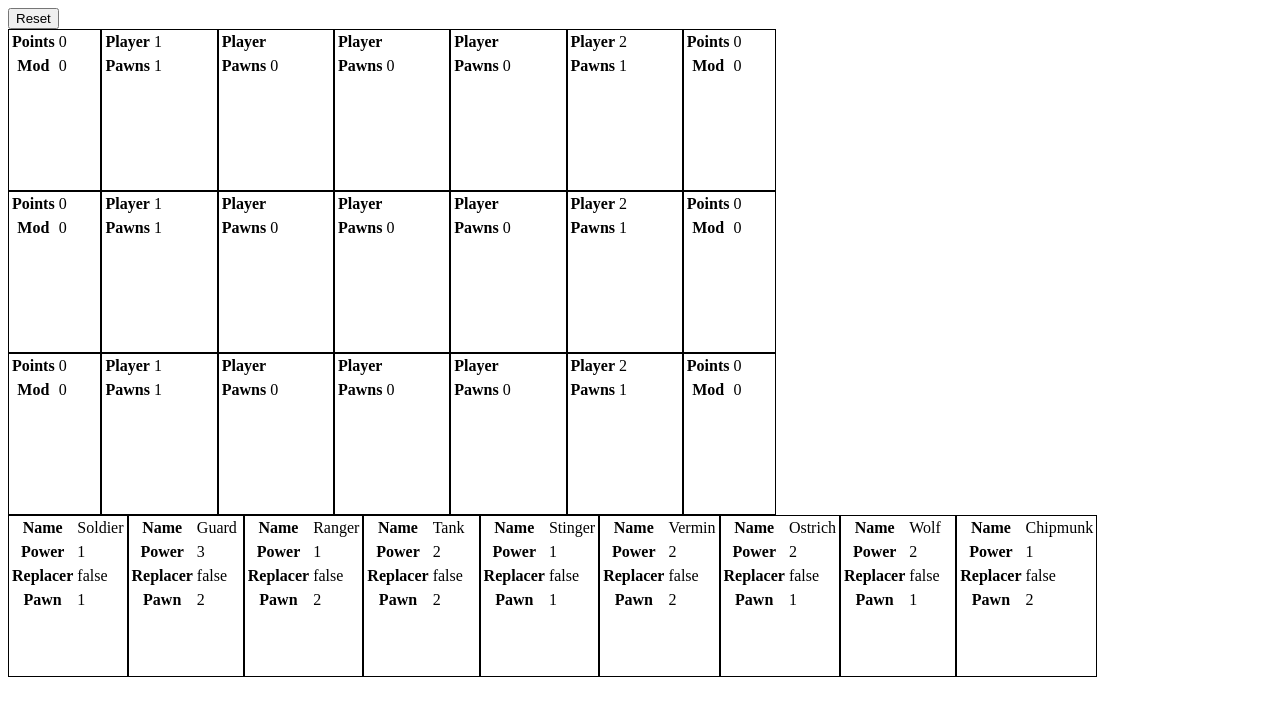
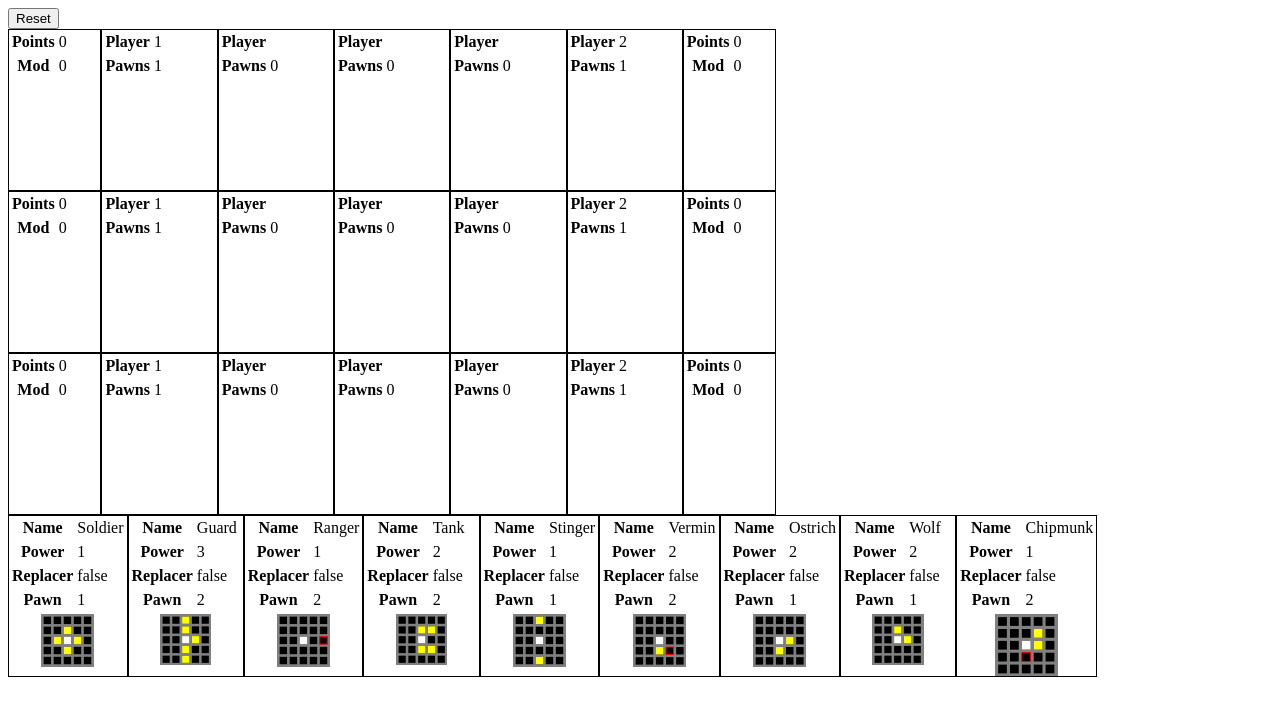
Before and after one commit to andrewnmccall/princessplatelets, a website with bundled scripts: page public/index.html in a window 1280 px wide. Built offline with nearby package versions, Linux system fonts and the light colour scheme.

Commit message:
feat: Build display for card area of effect

```diff
--- a/public/core.js
+++ b/public/core.js
@@ -73,7 +73,7 @@ const cardTypeData = [
 		power: 1,
 		pawnRequirement: 2,
 		areas: [
-			[2, 4, 'affect']
+			[4, 2, 'affect']
 		],
 		effect: {
 			target: 'enemy',
--- a/public/index.css
+++ b/public/index.css
@@ -24,3 +24,19 @@ pp-cardslot {
 pp-gameboard {
 
 }
+svg {
+	width: 45%;
+	aspect-ratio: 1;
+	background-color: gray;
+	display: block;
+	margin: auto;
+}
+rect.center {
+	fill: white;
+}
+rect.pawn {
+	fill: yellow;
+}
+rect.affect {
+	stroke: red;
+}
--- a/public/index.js
+++ b/public/index.js
@@ -27,12 +27,39 @@ class CardElement extends HTMLElement {
 	set card (value) {
 		this.#card = value;
 		this.setAttribute('id', value.id);
+		const cubeWidth = 14;
+		const gap = 5;
+		const step = cubeWidth + gap;
+		const arr5 = [1, 2, 3, 4, 5];
 		this.innerHTML = `<table>
 			<tr><th>Name</th><td>${this.#card.cardType.name}</td><tr>
 			<tr><th>Power</th><td>${this.#card.cardType.power}</td><tr>
 			<tr><th>Replacer</th><td>${this.#card.cardType.replacer}</td><tr>
 			<tr><th>Pawn</th><td>${this.#card.cardType.pawnRequirement}</td><tr>
-		</table>`;
+		</table>
+		<svg xmlns="http://www.w3.org/2000/svg">
+			${arr5.map((v, row) => arr5.map((v2, col) => `
+					<rect
+						x="${5 + (col * step)}%"
+						y="${5 + (row * step)}%"
+						width="${cubeWidth}%"
+						height="${cubeWidth}%" />
+			`)).flat().join('')}
+			<rect
+				class="center"
+				x="${5 + (2 * step)}%"
+				y="${5 + (2 * step)}%"
+				width="${cubeWidth}%"
+				height="${cubeWidth}%" />
+			${value.cardType.areas.map(([col, row, type]) => `
+				<rect
+					class="${type}"
+					x="${5 + (col * step)}%"
+					y="${5 + (row * step)}%"
+					width="${cubeWidth}%"
+					height="${cubeWidth}%" />
+		`).join('')}
+		</svg>`;
 	}
 
 	get card () {
```
Also changed, not shown: .eslintrc.json, public/favicon.ico (added).
